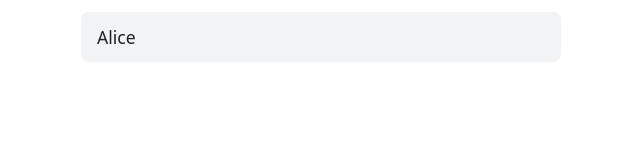
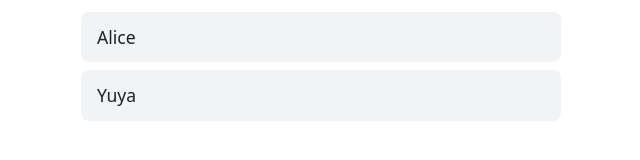
Before and after one commit to gdsc-osaka/react-example, a React (Vite) app: page / in a window 1280 px wide. Shown: the part 164-324 px from the top of the page, without its empty margins (319-959 px from the left). Built offline with nearby package versions, Linux system fonts and the light colour scheme.

Commit message:
feat: add Yuya to participants

```diff
--- a/src/App.jsx
+++ b/src/App.jsx
@@ -3,6 +3,7 @@ import './App.css'
 function App() {
   const participants = [
     'Alice',
+    "Yuya",
   ]
 
   return (
```
